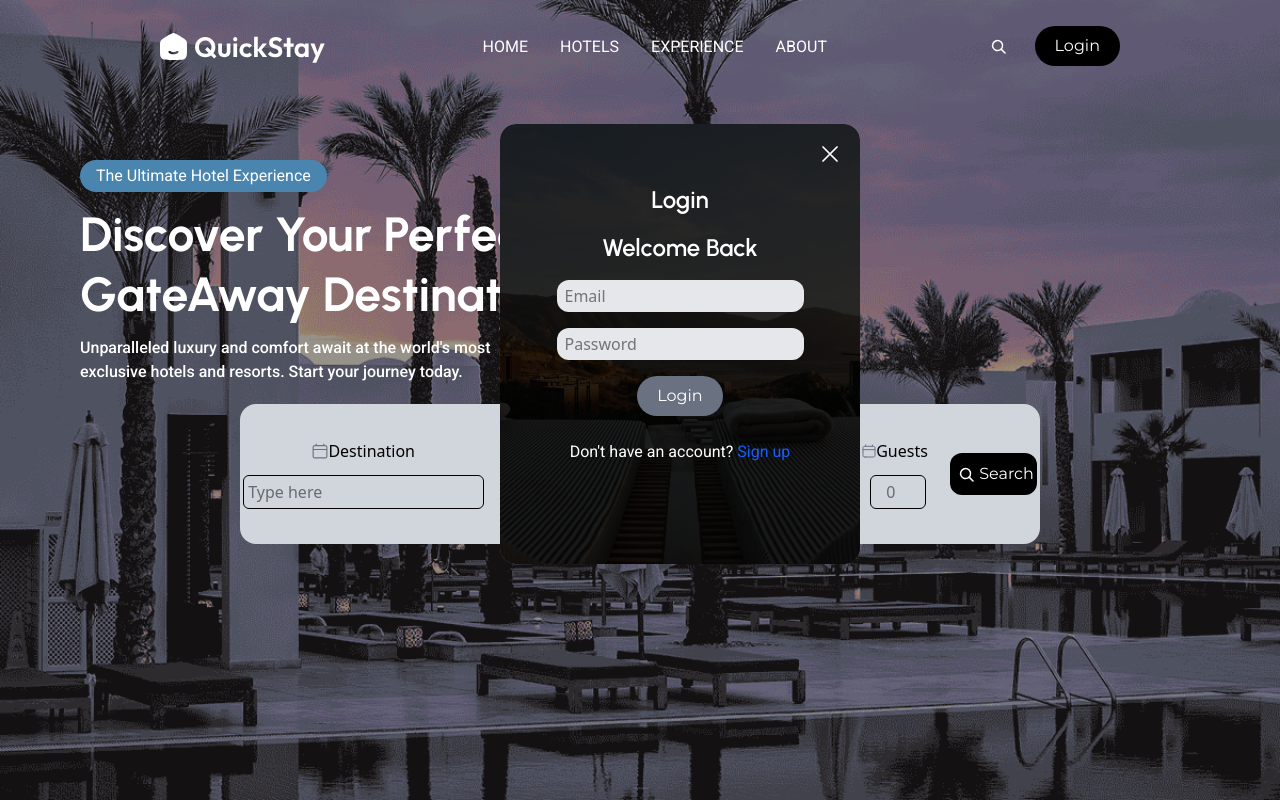
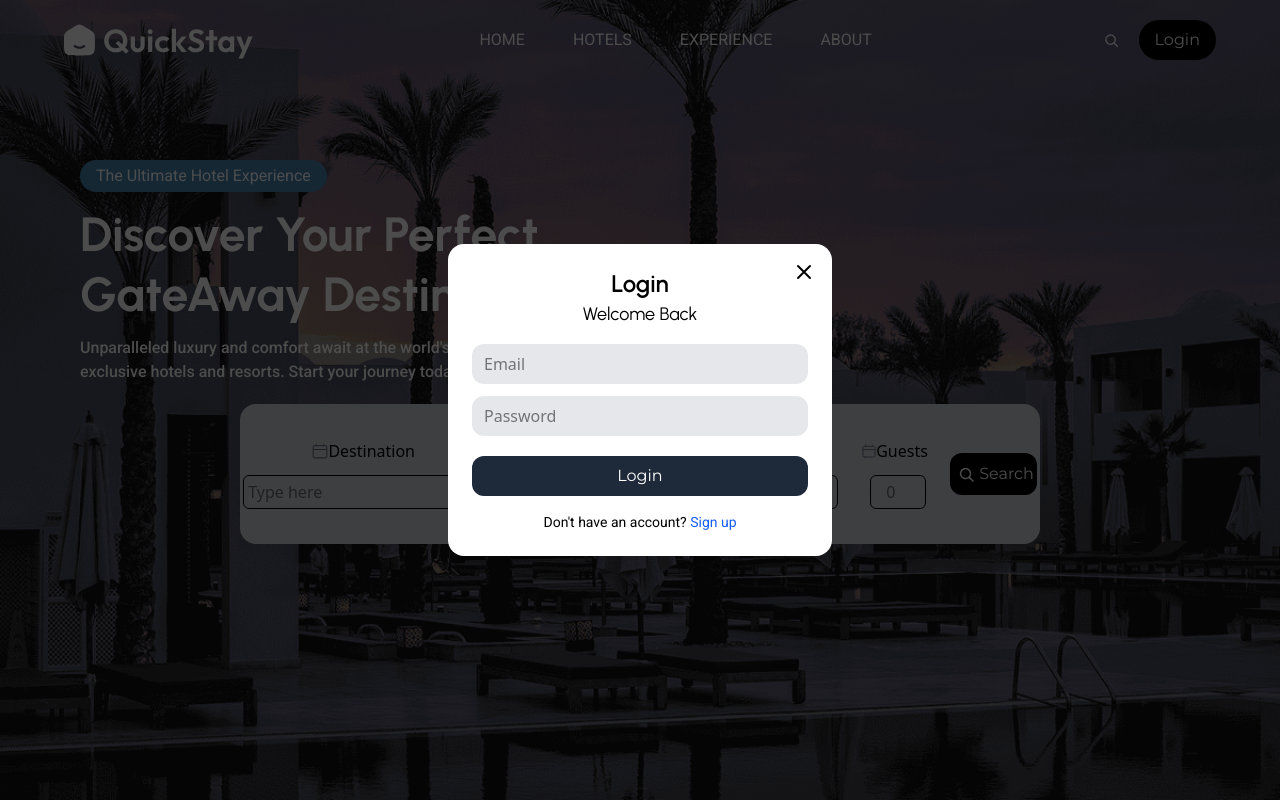
Before and after one commit to mudassir-codes-sys/Hotel-Management, a React (Vite) app: page / in a window 1280 px wide. Both pictures are taken after a click on the button "Login". Shown: the top 800 px of the page. Built offline with nearby package versions, Linux system fonts and the light colour scheme.

Commit message:
Fixed Login Form

```diff
--- a/src/Home/ExclusiveOffers/ExclusiveOfferCard.jsx
+++ b/src/Home/ExclusiveOffers/ExclusiveOfferCard.jsx
@@ -1,18 +1,25 @@
-
-import arrow from '../../assets/arrowIcon.svg'
+import arrow from "../../assets/arrowIcon.svg";
 
 function ExclusiveOfferCard({ img, off, heading, para, date }) {
-    return (
-        <div style={{ backgroundImage: `url(${img})` }} className="border-2 text-white relative w-90 h-70 rounded-xl  bg-center " >
-            <p className='absolute top-5 text-black  left-5 bg-white rounded-4xl px-3 text-sm py-1' >{off}% OFF</p>
-            <h2 className='top-20 text-xl left-8 absolute'>{heading}</h2>
-            <p className='absolute top-28 max-w-70 left-8 ' >{para}</p>
-            <p className='absolute top-48  left-8 text-gray-300'>Expires {date}</p>
-            <p className='absolute bottom-5 left-8'>View Offers</p>
-            <img className="cursor-pointer  absolute bottom-6 left-30 invert  hover:translate-x-1.5 transition-all 1000" src={arrow} alt="" />
-
-        </div >
-    )
+  return (
+    <div
+      style={{ backgroundImage: `url(${img})` }}
+      className="border-2 text-white relative md:w-90 w-80 h-70 rounded-xl  bg-center "
+    >
+      <p className=" mt-8  ml-5 text-black max-w-20    bg-white rounded-4xl px-3 text-sm py-1">
+        {off}% OFF
+      </p>
+      <h2 className="mt-3 ml-8 text-xl  ">{heading}</h2>
+      <p className="mt-3 ml-8  top-28 max-w-70 ">{para}</p>
+      <p className=" mt-3 ml-8  text-gray-300">Expires {date}</p>
+      <p className="absolute bottom-5 left-8">View Offers</p>
+      <img
+        className="cursor-pointer  absolute bottom-6.5 left-30 invert  hover:translate-x-1.5 transition-all 1000"
+        src={arrow}
+        alt=""
+      />
+    </div>
+  );
 }
 
-export default ExclusiveOfferCard
+export default ExclusiveOfferCard;
--- a/src/Home/Navbar.jsx
+++ b/src/Home/Navbar.jsx
@@ -7,21 +7,19 @@ import img from "../assets/manuel-moreno-DGa0LQ0yDPc-unsplash.jpg";
 
 function Nav({ to, name }) {
   return (
-    <div>
     <NavLink
-        className="relative inline-block px-1 text-white after:absolute after:bottom-0 after:left-0 after:h-[2px] after:w-0 after:bg-white after:transition-all after:duration-300 hover:after:w-full"
+      className="relative inline-block px-2 text-white after:absolute after:bottom-0 after:left-0 after:h-[2px] after:w-0 after:bg-white after:transition-all after:duration-300 hover:after:w-full"
       to={to}
     >
       {name}
     </NavLink>
-    </div>
   );
 }
 
 function Input({ placeholder, type }) {
   return (
     <input
-      className="bg-gray-200 text-black px-2 py-1 rounded-xl  outline-none"
+      className="bg-gray-200 text-black px-3 py-2 rounded-xl outline-none w-full"
       type={type}
       placeholder={placeholder}
     />
@@ -36,71 +34,79 @@ function Navbar() {
 
   return (
     <>
-      <div className=" text-white  md:w-full h-23 px-4 md:px-40 flex  items-center  justify-between">
-        {/* logo */}
-        <div className="flex flex-col">
+      {/* Navbar */}
+      <div className="w-full h-20 flex items-center justify-between px-4 md:px-16 bg-transparent text-white relative">
+        {/* Logo & Hamburger */}
+        <div className="flex items-center gap-4">
           <img
-            onClick={() => navigate("/")}
-            className=""
             src={logo}
             alt="logo"
+            className="h-10 cursor-pointer"
+            onClick={() => navigate("/")}
           />
+          {/* Hamburger mobile */}
+          <button
+            className="md:hidden block text-white"
+            onClick={() => setIsOpen(!isOpen)}
+          >
             <svg
-            onClick={() => setIsOpen(!isOpen)}
               xmlns="http://www.w3.org/2000/svg"
               fill="none"
               viewBox="0 0 24 24"
-            strokeWidth={1.5}
+              strokeWidth={2}
               stroke="currentColor"
-            className="size-7 md:hidden block cursor-pointer absolute top-5 right-5 z-50 "
+              className="w-8 h-8"
             >
-            {" "}
               <path
                 strokeLinecap="round"
                 strokeLinejoin="round"
-              d="M3.75 6.75h16.5M3.75 12h16.5m-16.5 5.25h16.5"
-            />{" "}
+                d="M4 6h16M4 12h16M4 18h16"
+              />
             </svg>
+          </button>
         </div>
 
-        {/* nav links */}
-        <nav>
-          <div className=" hidden md:flex gap-6 ">
+        {/* Nav Links Desktop */}
+        <div className="hidden md:flex gap-8">
           <Nav to="/" name="HOME" />
           <Nav to="/hotels" name="HOTELS" />
           <Nav to="/experience" name="EXPERIENCE" />
           <Nav to="/about" name="ABOUT" />
         </div>
-        </nav>
 
-        {/* search icon & login */}
-
-        <div className="flex  items-center gap-2 md:gap-6 ">
-          <img src={search} alt="search logo" />
+        {/* Search & Login */}
+        <div className="flex items-center gap-4">
+          <img src={search} alt="search" className="w-6 h-6" />
           <button
-            onClick={() => setIsLoginOpen(!isLoginOpen)}
-            className="cursor-pointer bg-black rounded-3xl px-5 py-2"
+            onClick={() => setIsLoginOpen(true)}
+            className="bg-black cursor-pointer px-4 py-2 rounded-3xl"
           >
             Login
           </button>
         </div>
       </div>
 
-      {/* Login */}
-
+      {/* Mobile Menu */}
+      <AnimatePresence>
         {isOpen && (
-        <div
-          data-aos="fade-right"
-          className="fixed top-0 left-0 h-full w-64 bg-white text-black shadow-xl z-[9999] p-6 md:hidden"
+          <motion.div
+            initial={{ x: "-100%" }}
+            animate={{ x: 0 }}
+            exit={{ x: "-100%" }}
+            transition={{ duration: 0.3 }}
+            className="fixed top-0 left-0 w-64 h-full bg-white text-black z-50 shadow-lg p-6 md:hidden"
+          >
+            <button
+              className="absolute  top-4 right-4"
+              onClick={() => setIsOpen(false)}
             >
               <svg
-            onClick={() => setIsOpen(false)}
                 xmlns="http://www.w3.org/2000/svg"
                 fill="none"
                 viewBox="0 0 24 24"
-            strokeWidth={1.5}
+                strokeWidth={2}
                 stroke="currentColor"
-            className="size-7 absolute top-4 right-4 cursor-pointer"
+                className="w-6 h-6"
               >
                 <path
                   strokeLinecap="round"
@@ -108,39 +114,45 @@ function Navbar() {
                   d="M6 18L18 6M6 6l12 12"
                 />
               </svg>
-          <div className="flex flex-col gap-5 mt-10 text-lg font-semibold ">
-            <a href="/">HOME</a>
-            <a href="/experience">EXPERIENCE</a>
-            <a href="/hotels">HOTELS</a>
-            <a href="/about">ABOUT</a>
-          </div>
-        </div>
+            </button>
+            <nav className="flex flex-col gap-6 mt-12 text-lg font-semibold">
+              <Nav to="/" name="HOME" />
+              <Nav to="/hotels" name="HOTELS" />
+              <Nav to="/experience" name="EXPERIENCE" />
+              <Nav to="/about" name="ABOUT" />
+            </nav>
+          </motion.div>
         )}
+      </AnimatePresence>
+
+      {/* Login Modal */}
       <AnimatePresence>
         {isLoginOpen && (
           <motion.div
             key="loginModal"
-            initial={{ opacity: 0, y: -50 }}
-            animate={{ opacity: 1, y: 0 }}
-            exit={{ opacity: 0, y: -50 }}
+            initial={{ opacity: 0, scale: 0.8 }}
+            animate={{ opacity: 1, scale: 1 }}
+            exit={{ opacity: 0, scale: 0.8 }}
             transition={{ duration: 0.3 }}
-            className="md:w-90  h-110 rounded-2xl  text-white fixed left-6 md:left-125 md:mt-8 mt-10 z-[999] overflow-hidden"
+            className="fixed inset-0 flex items-center justify-center z-50"
           >
-            <img
-              src={img}
-              alt="login-bg"
-              className="absolute inset-0 w-full h-full object-cover"
-            />
-            <div className="absolute inset-0 bg-black opacity-85"></div>
-            <div>
+            <div
+              className="absolute inset-0 bg-black/70"
+              onClick={() => setIsLoginOpen(false)}
+            ></div>
+
+            <div className="relative bg-white w-11/12 md:w-96 rounded-2xl overflow-hidden p-6 z-10">
+              <button
+                className="absolute top-4 right-4 text-black"
+                onClick={() => setIsLoginOpen(false)}
+              >
                 <svg
-                onClick={() => setIsLoginOpen(false)}
                   xmlns="http://www.w3.org/2000/svg"
                   fill="none"
                   viewBox="0 0 24 24"
-                strokeWidth={1.5}
+                  strokeWidth={2}
                   stroke="currentColor"
-                className="size-7 absolute top-4 right-4 cursor-pointer"
+                  className="w-6 h-6 cursor-pointer "
                 >
                   <path
                     strokeLinecap="round"
@@ -148,50 +160,39 @@ function Navbar() {
                     d="M6 18L18 6M6 6l12 12"
                   />
                 </svg>
-            </div>
-            <div className="p-15 ">
-              <form
-                className="relative  "
-                action="
+              </button>
 
-                "
-              >
-                <div className="flex  justify-center items-center  flex-col gap-4">
-                  <h1 className="font-semibold text-2xl">
-                    {isLoginForm ? "Login" : "Sign up"}{" "}
+              <h1 className="text-2xl font-semibold text-center">
+                {isLoginForm ? "Login" : "Sign up"}
               </h1>
-                  <h1 className="font-semibold text-2xl">
-                    {isLoginForm ? "Welcome Back" : "Create Your Account"}{" "}
-                  </h1>
+              <h2 className="text-lg text-center mb-4">
+                {isLoginForm ? "Welcome Back" : "Create Your Account"}
+              </h2>
+
+              <form className="flex flex-col gap-3">
                 {!isLoginForm && <Input type="text" placeholder="Username" />}
                 <Input type="text" placeholder="Email" />
                 <Input type="password" placeholder="Password" />
                 {!isLoginForm && (
-                    <Input
-                      type="Password"
-                      placeholder="Re-Enter Your Password"
-                    />
+                  <Input type="password" placeholder="Re-enter Password" />
                 )}
-                  <button
-                    type="submit"
-                    className='cursor-pointer {isLoginForm && "mt-2"}  bg-gray-500 rounded-3xl px-5 py-2 text-white'
-                  >
+
+                <button className="bg-gray-800 cursor-pointer text-white rounded-xl py-2 mt-2">
                   {isLoginForm ? "Login" : "Sign up"}
                 </button>
-                  <p className={isLoginForm && "mt-2"}>
-                    {" "}
-                    Don't have an account?{" "}
+              </form>
+
+              <p className="text-center mt-4 text-sm">
+                {isLoginForm
+                  ? "Don't have an account?"
+                  : "Already have an account?"}{" "}
                 <span
-                      onClick={() => {
-                        setIsLoginForm(!isLoginForm);
-                      }}
-                      className="cursor-pointer text-blue-600 hover:underline"
+                  onClick={() => setIsLoginForm(!isLoginForm)}
+                  className="text-blue-600 cursor-pointer hover:underline"
                 >
                   {isLoginForm ? "Sign up" : "Login"}
-                    </span>{" "}
+                </span>
               </p>
-                </div>
-              </form>
             </div>
           </motion.div>
         )}
@@ -199,4 +200,5 @@ function Navbar() {
     </>
   );
 }
+
 export default Navbar;
```
Lines whose indentation alone changed are shown as unchanged.
